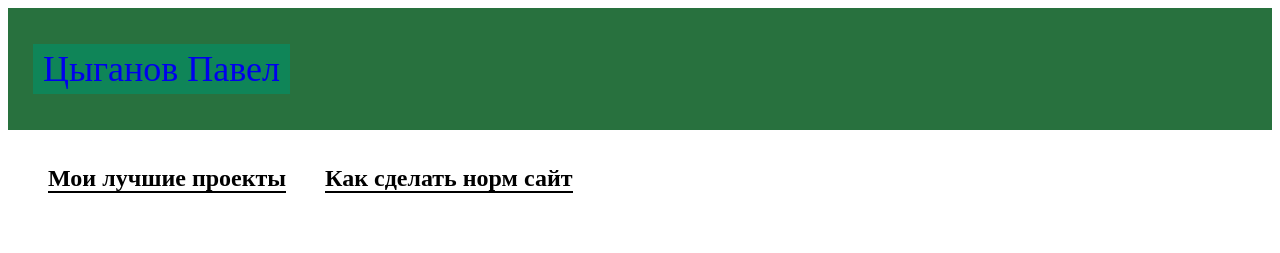
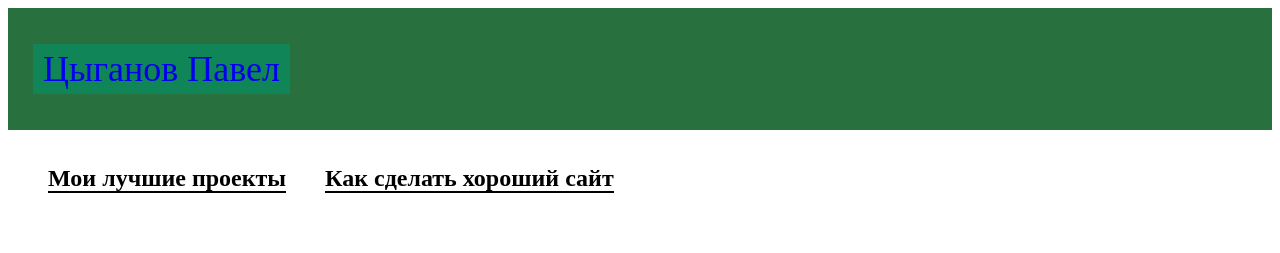
Before and after one commit to P2sga6/MySite, a plain HTML site: page index.html in a window 1280 px wide. Shown: the top 253 px of the page. Drawn offline with Linux system fonts and the light colour scheme.

Commit message:
Update index.html

```diff
--- a/index.html
+++ b/index.html
@@ -10,7 +10,7 @@
     <main>
       <nav>
         <a class="link-nav" href="index2.html"><b>Мои лучшие проекты</b></a>
-        <a class="link-nav" href="index3.html"><b>Как сделать норм сайт</b></a>
+        <a class="link-nav" href="index3.html"><b>Как сделать хороший сайт</b></a>
       </nav>
       <h1>SLAY<br/> developer</h1>
       <p>разметка и стилизация</p>
```
